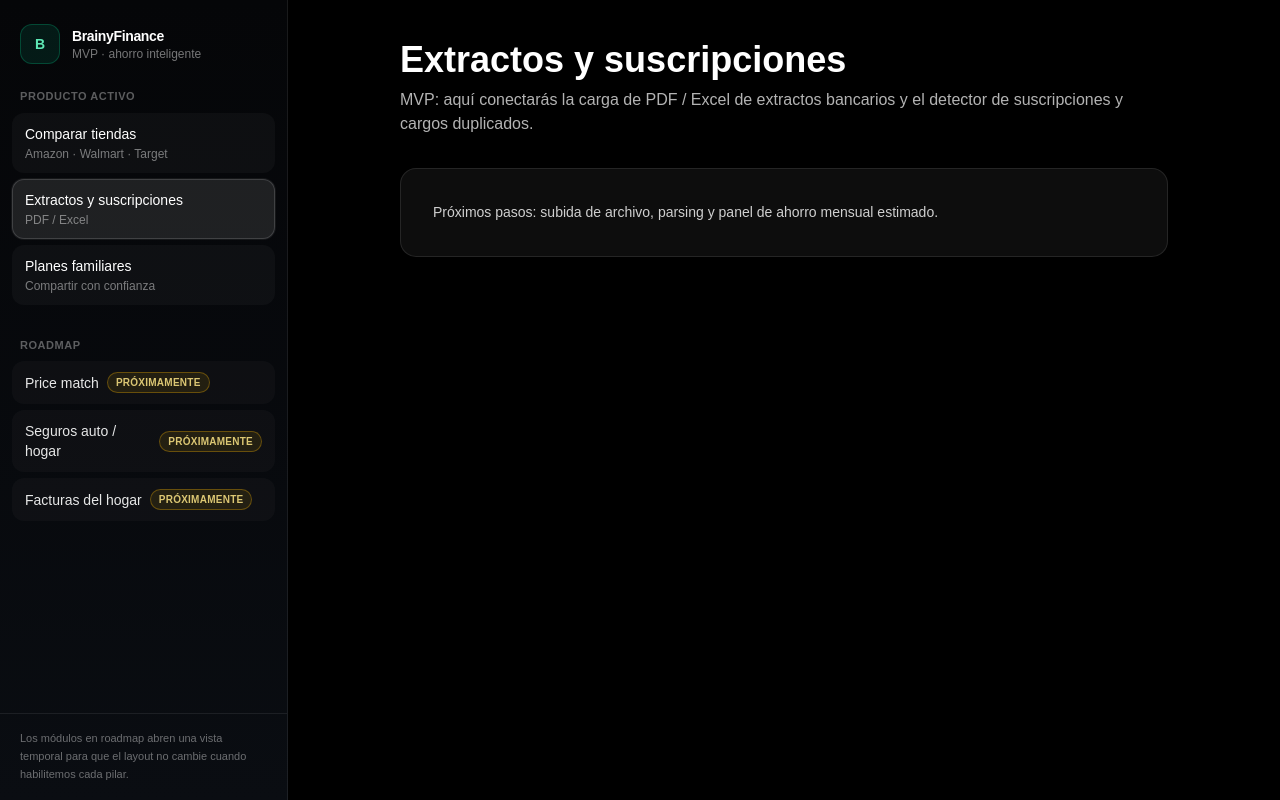
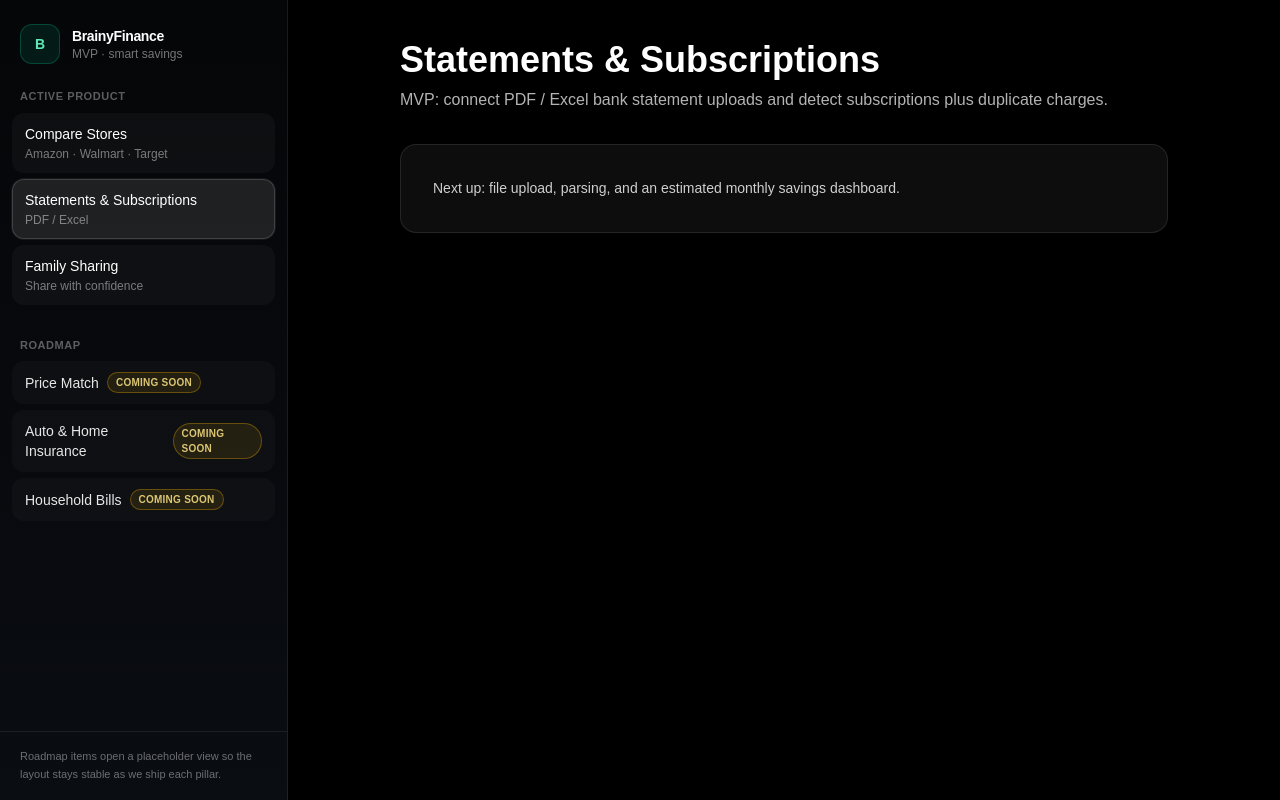
Before and after one commit to vladi1978/brainy-finance-web, a Next.js app: page /statements in a window 1280 px wide. Built offline with nearby package versions, Linux system fonts and the light colour scheme.

Commit message:
Update UI text and comments for clarity and consistency. Translate Spanish labels and descriptions to English across various components, including navigation, product comparison, and statements pages. Enhance user experience by providing clearer instructions and descriptions in the application.

```diff
--- a/src/app/coming-soon/page.tsx
+++ b/src/app/coming-soon/page.tsx
@@ -1,9 +1,9 @@
 import Link from "next/link";
 
 const TITLES: Record<string, string> = {
-  "price-match": "Rastreador de devoluciones (Price match)",
-  insurance: "Optimizador de seguros auto / hogar",
-  utilities: "Analizador de facturas del hogar (luz, gas, internet)",
+  "price-match": "Returns & price-match tracker",
+  insurance: "Auto & home insurance optimizer",
+  utilities: "Household bills analyzer (electricity, gas, internet)",
 };
 
 type ComingSoonPageProps = {
@@ -15,7 +15,7 @@ export default async function ComingSoonPage({
 }: ComingSoonPageProps) {
   const params = await searchParams;
   const key = params.p ?? "";
-  const title = key && TITLES[key] ? TITLES[key] : "Próximamente";
+  const title = key && TITLES[key] ? TITLES[key] : "Coming Soon";
 
   return (
     <main className="flex min-h-full flex-1 flex-col items-center justify-center bg-[#050608] px-6 py-16 text-center">
@@ -24,14 +24,14 @@ export default async function ComingSoonPage({
       </span>
       <h1 className="max-w-lg text-2xl font-semibold text-white">{title}</h1>
       <p className="mt-3 max-w-md text-sm text-white/55">
-        Estamos terminando este módulo. El menú ya está preparado para que la
-        app no se desconfigure al lanzar nuevas funciones.
+        We&apos;re finishing this module. Navigation is already wired so the
+        layout stays consistent when we ship new features.
       </p>
       <Link
         href="/compare"
         className="mt-8 rounded-xl border border-white/15 bg-white/[0.06] px-5 py-2.5 text-sm font-medium text-white transition hover:bg-white/[0.1]"
       >
-        Volver al comparador
+        Back to Compare
       </Link>
     </main>
   );
--- a/src/app/compare/page.tsx
+++ b/src/app/compare/page.tsx
@@ -15,11 +15,16 @@ function MatchBadge({ type }: { type: CompareApiCandidate["matchType"] }) {
     medium: "bg-amber-500/20 text-amber-200 border-amber-500/40",
     low: "bg-white/10 text-white/60 border-white/20",
   };
+  const labels: Record<CompareApiCandidate["matchType"], string> = {
+    high: "Strong match",
+    medium: "Possible match",
+    low: "Broad match",
+  };
   return (
     <span
       className={`text-xs font-medium px-2 py-0.5 rounded-md border ${colors[type]}`}
     >
-      {type}
+      {labels[type]}
     </span>
   );
 }
@@ -102,10 +107,10 @@ export default function ComparePage() {
   return (
     <main className="flex-1 bg-black text-white px-6 py-10">
       <div className="mx-auto max-w-6xl">
-        <h1 className="text-4xl font-bold mb-2">Comparar tiendas</h1>
+        <h1 className="text-4xl font-bold mb-2">Compare Stores</h1>
         <p className="text-white/70 mb-8">
-          Amazon, Walmart y Target — enlace o descripción. Suscripciones y
-          extractos viven en su propio módulo.
+          Amazon, Walmart, and Target — paste a link or describe the product.
+          Statements and subscriptions live in their own module.
         </p>
 
         <div className="grid md:grid-cols-3 gap-6 mb-8">
--- a/src/app/family-sharing/page.tsx
+++ b/src/app/family-sharing/page.tsx
@@ -2,14 +2,13 @@ export default function FamilySharingPage() {
   return (
     <main className="flex-1 bg-black px-6 py-10 text-white">
       <div className="mx-auto max-w-3xl">
-        <h1 className="text-4xl font-bold mb-2">Planes familiares</h1>
+        <h1 className="text-4xl font-bold mb-2">Family Sharing</h1>
         <p className="text-white/70 mb-8">
-          MVP: compartir planes con cobro anticipado simulado y fondo de
-          garantía.
+          MVP: share plans with simulated upfront billing and a guarantee fund.
         </p>
         <div className="rounded-2xl border border-white/10 bg-white/5 p-8 text-white/80 text-sm leading-relaxed">
-          Próximos pasos: creación de grupo, invitaciones y ledger simulado de
-          garantía.
+          Next up: group creation, invitations, and a simulated guarantee
+          ledger.
         </div>
       </div>
     </main>
--- a/src/app/layout.tsx
+++ b/src/app/layout.tsx
@@ -16,7 +16,8 @@ const geistMono = Geist_Mono({
 
 export const metadata: Metadata = {
   title: "BrainyFinance",
-  description: "Ahorro inteligente — comparador, extractos y planes familiares",
+  description:
+    "Smart savings — compare prices, statements, and family sharing",
 };
 
 function SidebarFallback() {
--- a/src/app/page.tsx
+++ b/src/app/page.tsx
@@ -22,14 +22,14 @@ export default function Home() {
             href="/compare"
             className="rounded-xl bg-green-500 px-6 py-3 font-semibold text-black transition hover:bg-green-400"
           >
-            Open comparador
+            Open Compare
           </Link>
 
           <Link
             href="/statements"
             className="rounded-xl border border-white/20 px-6 py-3 font-semibold text-white transition hover:bg-white/10"
           >
-            Extractos / suscripciones
+            Statements & Subscriptions
           </Link>
         </div>
       </section>
--- a/src/app/statements/page.tsx
+++ b/src/app/statements/page.tsx
@@ -2,14 +2,14 @@ export default function StatementsPage() {
   return (
     <main className="flex-1 bg-black px-6 py-10 text-white">
       <div className="mx-auto max-w-3xl">
-        <h1 className="text-4xl font-bold mb-2">Extractos y suscripciones</h1>
+        <h1 className="text-4xl font-bold mb-2">Statements & Subscriptions</h1>
         <p className="text-white/70 mb-8">
-          MVP: aquí conectarás la carga de PDF / Excel de extractos bancarios y
-          el detector de suscripciones y cargos duplicados.
+          MVP: connect PDF / Excel bank statement uploads and detect
+          subscriptions plus duplicate charges.
         </p>
         <div className="rounded-2xl border border-white/10 bg-white/5 p-8 text-white/80 text-sm leading-relaxed">
-          Próximos pasos: subida de archivo, parsing y panel de ahorro mensual
-          estimado.
+          Next up: file upload, parsing, and an estimated monthly savings
+          dashboard.
         </div>
       </div>
     </main>
--- a/src/components/layout/AppSidebar.tsx
+++ b/src/components/layout/AppSidebar.tsx
@@ -13,37 +13,37 @@ type NavItem = {
 
 const PRIMARY: NavItem[] = [
   {
-    label: "Comparar tiendas",
+    label: "Compare Stores",
     href: "/compare",
     description: "Amazon · Walmart · Target",
   },
   {
-    label: "Extractos y suscripciones",
+    label: "Statements & Subscriptions",
     href: "/statements",
     description: "PDF / Excel",
   },
   {
-    label: "Planes familiares",
+    label: "Family Sharing",
     href: "/family-sharing",
-    description: "Compartir con confianza",
+    description: "Share with confidence",
   },
 ];
 
 const FUTURE: NavItem[] = [
   {
-    label: "Price match",
+    label: "Price Match",
     href: "/coming-soon?p=price-match",
     soon: true,
     soonKey: "price-match",
   },
   {
-    label: "Seguros auto / hogar",
+    label: "Auto & Home Insurance",
     href: "/coming-soon?p=insurance",
     soon: true,
     soonKey: "insurance",
   },
   {
-    label: "Facturas del hogar",
+    label: "Household Bills",
     href: "/coming-soon?p=utilities",
     soon: true,
     soonKey: "utilities",
@@ -79,7 +79,7 @@ function NavButton({
         <span className="text-sm font-medium text-white">{item.label}</span>
         {item.soon && (
           <span className="rounded-full border border-amber-400/35 bg-amber-400/10 px-2 py-0.5 text-[10px] font-semibold uppercase tracking-wide text-amber-200/95">
-            Próximamente
+            Coming Soon
           </span>
         )}
       </span>
@@ -102,7 +102,7 @@ export default function AppSidebar() {
         <Link
           href="/"
           className="flex h-10 w-10 items-center justify-center rounded-xl border border-emerald-400/25 bg-emerald-400/10 text-sm font-bold text-emerald-300 transition hover:border-emerald-400/40"
-          aria-label="BrainyFinance inicio"
+          aria-label="BrainyFinance home"
         >
           B
         </Link>
@@ -112,14 +112,14 @@ export default function AppSidebar() {
               BrainyFinance
             </p>
           </Link>
-          <p className="text-xs text-white/45">MVP · ahorro inteligente</p>
+          <p className="text-xs text-white/45">MVP · smart savings</p>
         </div>
       </div>
 
       <nav className="flex-1 space-y-8 overflow-y-auto px-3 pb-8">
         <div>
           <p className="mb-2 px-2 text-[11px] font-semibold uppercase tracking-wider text-white/35">
-            Producto activo
+            Active product
           </p>
           <div className="space-y-1.5">
             {PRIMARY.map((item) => (
@@ -153,8 +153,8 @@ export default function AppSidebar() {
 
       <div className="border-t border-white/[0.08] px-5 py-4">
         <p className="text-[11px] leading-relaxed text-white/40">
-          Los módulos en roadmap abren una vista temporal para que el layout no
-          cambie cuando habilitemos cada pilar.
+          Roadmap items open a placeholder view so the layout stays stable as we
+          ship each pillar.
         </p>
       </div>
     </aside>
--- a/src/lib/price-engine.ts
+++ b/src/lib/price-engine.ts
@@ -35,7 +35,7 @@ export type ProductData = {
       .trim();
   }
 
-  // Acepta link, nombre o descripción
+  // Accepts a link, short name, or longer description.
   export async function extractProductFromURL(input: string): Promise<ProductData> {
     const cleaned = input.trim();
     const inputType = detectInputType(cleaned);
@@ -74,7 +74,7 @@ export type ProductData = {
     };
   }
 
-  // Genera link de afiliado fake por ahora
+  // Placeholder affiliate link for now
   export function generateAffiliateLink(input: string): string {
     const encoded = encodeURIComponent(input.trim());
     return `https://brainyfinance.app/deal?query=${encoded}&ref=brainyfinance`;
```
